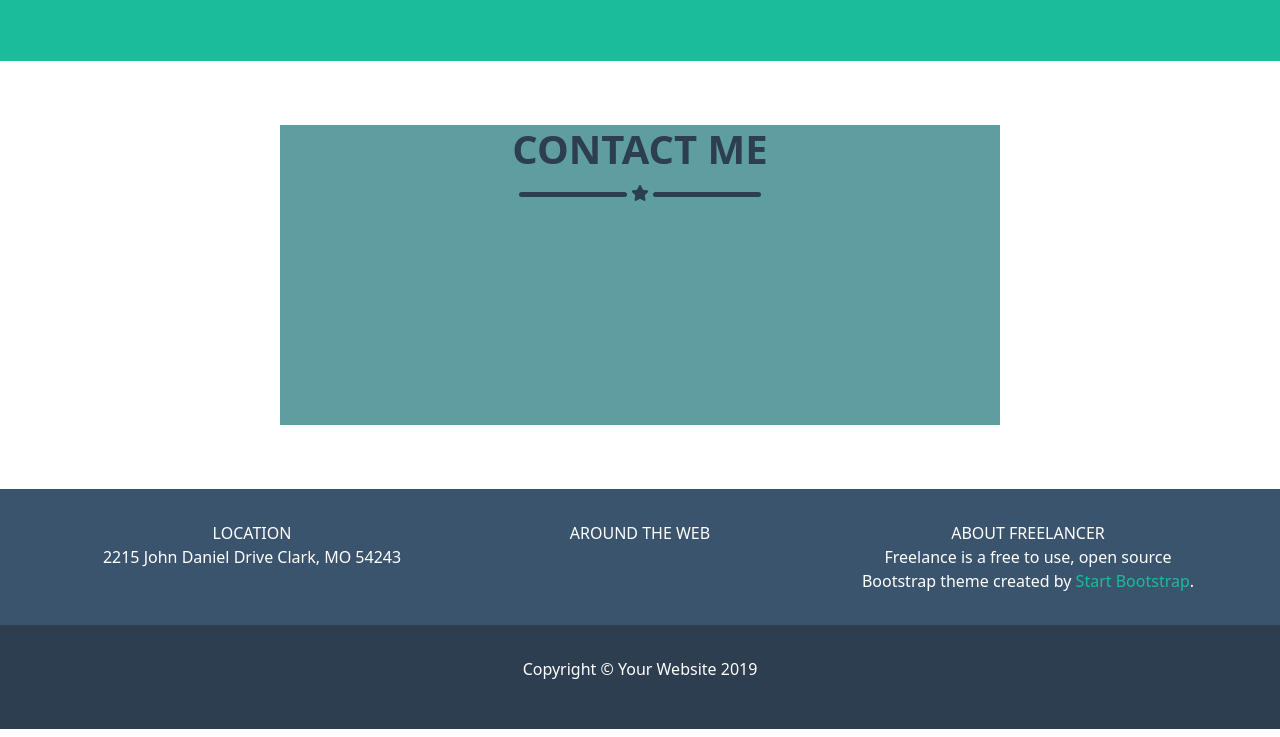
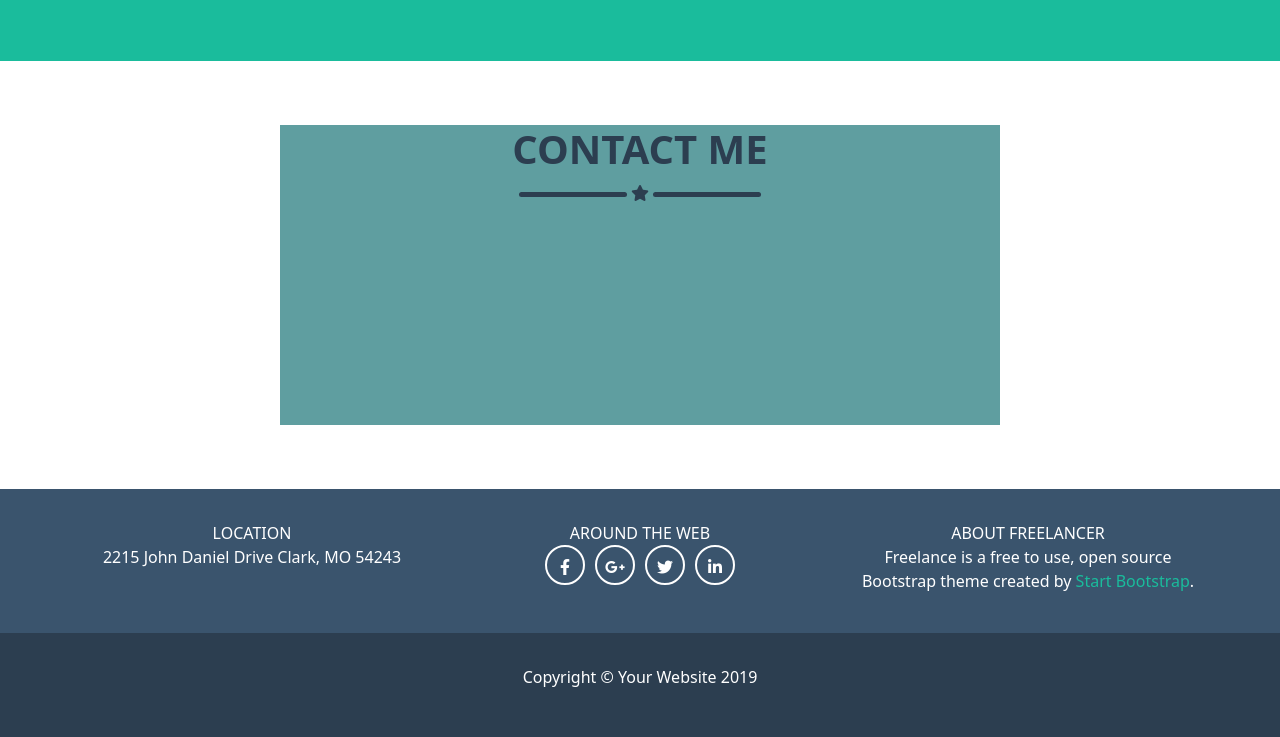
Before and after one commit to nespolisimmaco/html-css-bootstrap-freelancer, a plain HTML site: page index.html in a window 1280 px wide. Shown: the part 1527-2264 px from the top of the page. Drawn offline with nearby package versions, Linux system fonts and the light colour scheme.

Commit message:
Add: Footer implemented

```diff
--- a/css/style.css
+++ b/css/style.css
@@ -10,14 +10,18 @@ img {
     max-width: 100%;
 }
 
+/* ********** GENERAL ********** */
+body {
+    color: white;
+}
+
 a {
     text-decoration: none;
     color: inherit;
 }
 
-/* ********** GENERAL ********** */
-body {
-    color: white;
+li {
+    list-style-type: none;
 }
 
 /* Button */
@@ -157,20 +161,30 @@ body {
     }
 }
 
-/* ********** HEADER ********** */
+/* ********** FOOTER ********** */
+/* Footer top */
 .ms_footer-top {
     background-color: var(--footer-top);
     padding: 2rem 0;
 }
 
-.footer-top .ms_card {
-    background-color: lightcoral;
+.socials-links ul {
+    padding-left: 0;
+    gap: 10px;
+}
+
+.socials-links a {
+    border: 2px solid white;
+    width: 40px;
+    height: 40px;
+    line-height: 40px;
 }
 
 #green-link {
     color: var(--jumbotron-green);
 }
 
+/* Footer bottom */
 .ms_footer-bottom {
     background-color: var(--header-blue);
     padding: 2rem 0 3rem;
--- a/index.html
+++ b/index.html
@@ -207,7 +207,12 @@
                         <div class="ms_card text-center">
                             AROUND THE WEB
                             <div class="socials-links">
-
+                                <ul class="d-flex justify-content-center">
+                                    <li> <a class="rounded-circle d-inline-block" href="#"> <i class="fa-brands fa-facebook-f"></i> </a> </li>
+                                    <li> <a class="rounded-circle d-inline-block" href="#"> <i class="fa-brands fa-google-plus-g"></i> </a> </li>
+                                    <li> <a class="rounded-circle d-inline-block" href="#"> <i class="fa-brands fa-twitter"></i> </a> </li>
+                                    <li> <a class="rounded-circle d-inline-block" href="#"> <i class="fa-brands fa-linkedin-in"></i> </a> </li>
+                                </ul>
                             </div>
                         </div>
                     </div>
```
